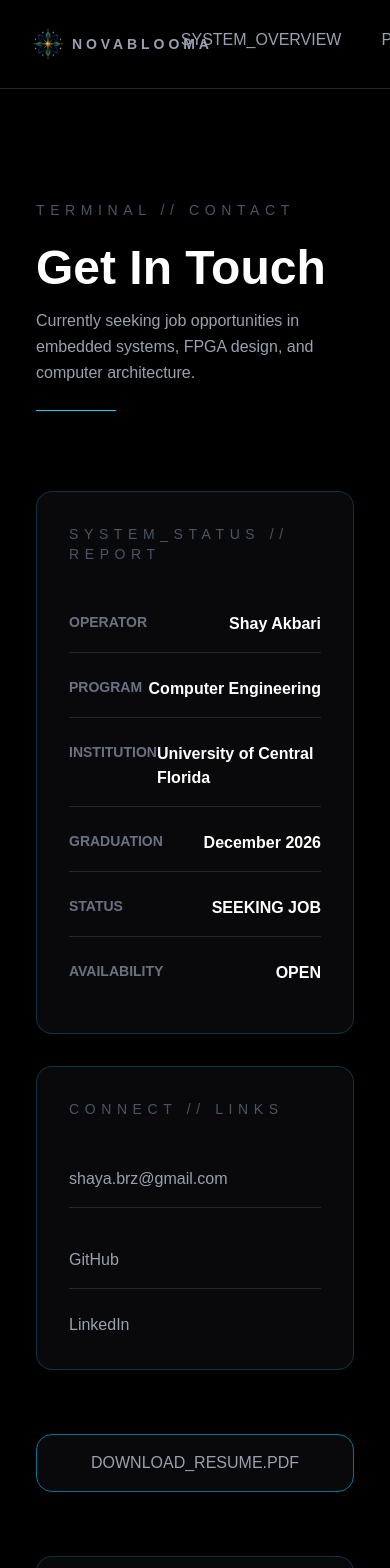
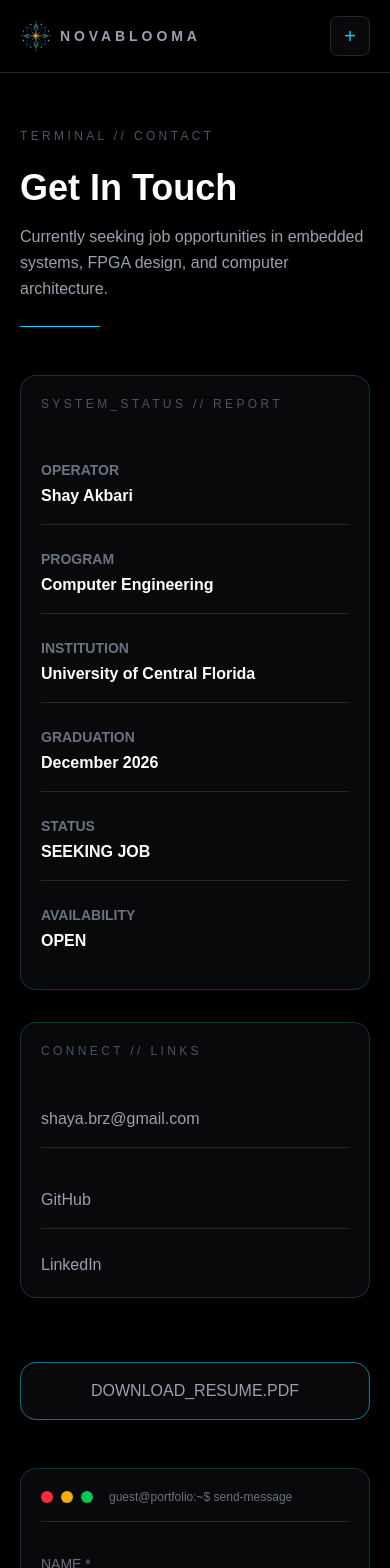
Before and after one commit to ludifers/portfolio, a React (Vite) app: page /contact in a window 390 px wide. Shown: the top 1568 px of the page. Built offline with nearby package versions, Linux system fonts and the light colour scheme.

Commit message:
Polish responsive portfolio

```diff
--- a/index.html
+++ b/index.html
@@ -18,6 +18,11 @@
     />
     <meta property="og:type" content="website" />
     <meta property="og:url" content="https://novablooma.com" />
+    <meta property="og:image" content="https://novablooma.com/og-image.png" />
+    <meta
+      property="og:image:alt"
+      content="Novablooma flower logo and wordmark"
+    />
     <meta
       name="twitter:title"
       content="Shay Akbari | Computer Engineering Portfolio"
@@ -26,7 +31,12 @@
       name="twitter:description"
       content="Embedded systems, game development, interactive design, and AI-assisted software projects by Shay Akbari."
     />
-    <meta name="twitter:card" content="summary" />
+    <meta name="twitter:image" content="https://novablooma.com/og-image.png" />
+    <meta
+      name="twitter:image:alt"
+      content="Novablooma flower logo and wordmark"
+    />
+    <meta name="twitter:card" content="summary_large_image" />
     <title>Shay Akbari | Computer Engineering Portfolio</title>
   </head>
   <body>
--- a/src/App.jsx
+++ b/src/App.jsx
@@ -10,7 +10,7 @@ import Contact from "./components/Contact"
 
 function Homepage() {
   return (
-    <div className="terminal-scrollbar h-screen overflow-y-auto snap-y snap-mandatory scroll-smooth">
+    <div className="terminal-scrollbar h-screen overflow-y-auto snap-y snap-proximity scroll-smooth md:snap-mandatory">
       <Hero />
       <About />
       <Skills />
--- a/src/components/Contact.jsx
+++ b/src/components/Contact.jsx
@@ -36,14 +36,14 @@ function Contact() {
   }
 
   return (
-    <section className="min-h-screen bg-black text-white px-9 py-50">
+    <section className="min-h-screen bg-black text-white px-5 py-32 sm:px-9 sm:py-50">
       <div className="max-w-6xl mx-auto">
         <div>
-          <p className="text-gray-600 tracking-[0.4em] text-sm">
+          <p className="text-gray-600 tracking-[0.28em] text-xs sm:tracking-[0.4em] sm:text-sm">
             TERMINAL // CONTACT
           </p>
 
-          <h1 className="text-5xl font-bold mt-6">Get In Touch</h1>
+          <h1 className="text-4xl font-bold mt-6 sm:text-5xl">Get In Touch</h1>
 
           <p className="text-gray-400 mt-4 max-w-2xl leading-relaxed">
             Currently seeking job opportunities in embedded systems, FPGA
@@ -53,27 +53,27 @@ function Contact() {
           <div className="w-20 h-px bg-cyan-400 mt-6"></div>
         </div>
 
-        <div className="bg-zinc-950 border border-cyan-900/60 rounded-2xl p-8 mt-20">
-          <p className="text-gray-600 tracking-[0.4em] text-sm mb-8">
+        <div className="bg-zinc-950 border border-cyan-900/60 rounded-2xl p-5 mt-12 sm:p-8 sm:mt-20">
+          <p className="text-gray-600 tracking-[0.28em] text-xs sm:tracking-[0.4em] sm:text-sm mb-8">
             SYSTEM_STATUS // REPORT
           </p>
 
           <div className="space-y-2">
-            <div className="flex justify-between border-b border-zinc-800 py-4">
+            <div className="flex flex-col gap-1 border-b border-zinc-800 py-4 sm:flex-row sm:justify-between">
               <span className="text-gray-500 text-sm font-semibold">
                 OPERATOR
               </span>
               <span className="font-semibold">Shay Akbari</span>
             </div>
 
-            <div className="flex justify-between border-b border-zinc-800 py-4">
+            <div className="flex flex-col gap-1 border-b border-zinc-800 py-4 sm:flex-row sm:justify-between">
               <span className="text-gray-500 text-sm font-semibold">
                 PROGRAM
               </span>
               <span className="font-semibold">Computer Engineering</span>
             </div>
 
-            <div className="flex justify-between border-b border-zinc-800 py-4">
+            <div className="flex flex-col gap-1 border-b border-zinc-800 py-4 sm:flex-row sm:justify-between">
               <span className="text-gray-500 text-sm font-semibold">
                 INSTITUTION
               </span>
@@ -82,21 +82,21 @@ function Contact() {
               </span>
             </div>
 
-            <div className="flex justify-between border-b border-zinc-800 py-4">
+            <div className="flex flex-col gap-1 border-b border-zinc-800 py-4 sm:flex-row sm:justify-between">
               <span className="text-gray-500 text-sm font-semibold">
                 GRADUATION
               </span>
               <span className="font-semibold">December 2026</span>
             </div>
 
-            <div className="flex justify-between border-b border-zinc-800 py-4">
+            <div className="flex flex-col gap-1 border-b border-zinc-800 py-4 sm:flex-row sm:justify-between">
               <span className="text-gray-500 text-sm font-semibold">
                 STATUS
               </span>
               <span className="font-semibold">SEEKING JOB</span>
             </div>
 
-            <div className="flex justify-between py-4">
+            <div className="flex flex-col gap-1 py-4 sm:flex-row sm:justify-between">
               <span className="text-gray-500 text-sm font-semibold">
                 AVAILABILITY
               </span>
@@ -105,13 +105,13 @@ function Contact() {
           </div>
         </div>
 
-        <div className="bg-zinc-950 border border-cyan-900/60 rounded-2xl p-8 mt-8">
-          <p className="text-gray-600 tracking-[0.4em] text-sm mb-8">
+        <div className="bg-zinc-950 border border-cyan-900/60 rounded-2xl p-5 mt-8 sm:p-8">
+          <p className="text-gray-600 tracking-[0.28em] text-xs sm:tracking-[0.4em] sm:text-sm mb-8">
             CONNECT // LINKS
           </p>
 
           <div className="space-y-6">
-            <div className="flex justify-between border-b border-zinc-800 py-4">
+            <div className="flex flex-col gap-1 border-b border-zinc-800 py-4 sm:flex-row sm:justify-between">
               <a
                 href="mailto:shaya.brz@gmail.com"
                 className="text-gray-400 hover:text-cyan-500 cursor-pointer"
@@ -120,7 +120,7 @@ function Contact() {
               </a>
             </div>
 
-            <div className="flex justify-between border-b border-zinc-800 py-4">
+            <div className="flex flex-col gap-1 border-b border-zinc-800 py-4 sm:flex-row sm:justify-between">
               <a
                 href="https://github.com/ludifers"
                 target="_blank"
@@ -152,12 +152,12 @@ function Contact() {
           </span>
         </a>
 
-        <div className="bg-zinc-950 border border-cyan-900/60 rounded-2xl p-8 mt-16">
+        <div className="bg-zinc-950 border border-cyan-900/60 rounded-2xl p-5 mt-12 sm:p-8 sm:mt-16">
           <div className="flex items-center gap-2 mb-8 border-b border-zinc-800 pb-4">
             <div className=" w-3 h-3 rounded-full bg-red-500"></div>
             <div className=" w-3 h-3 rounded-full bg-yellow-500"></div>
             <div className=" w-3 h-3 rounded-full bg-green-500"></div>
-            <p className="text-gray-500 text-sm ml-3">
+            <p className="text-gray-500 text-xs ml-2 break-all sm:text-sm sm:ml-3">
               guest@portfolio:~$ send-message
             </p>
           </div>
@@ -228,7 +228,7 @@ function Contact() {
               type="button"
               onClick={handleSubmit}
               disabled={formStatus === "sending"}
-              className="px-6 py-3 bg-cyan-400 text-black rounded-xl font-semibold hover:bg-cyan-300 disabled:cursor-not-allowed disabled:opacity-70 transition"
+              className="w-full px-6 py-3 bg-cyan-400 sm:w-auto text-black rounded-xl font-semibold hover:bg-cyan-300 disabled:cursor-not-allowed disabled:opacity-70 transition"
             >
               {formStatus === "sending" ? "SENDING..." : "SEND_MESSAGE"}
             </button>
--- a/src/components/Navbar.jsx
+++ b/src/components/Navbar.jsx
@@ -21,6 +21,7 @@ function Navbar() {
   const linkRefs = useRef({})
   const [indicator, setIndicator] = useState({ left: 0, width: 0 })
   const [available, setAvailable] = useState(isWorkHours)
+  const [menuOpen, setMenuOpen] = useState(false)
 
   useEffect(() => {
     const activePath = pathname === "/" ? "/" : `/${pathname.split("/")[1]}`
@@ -43,7 +44,8 @@ function Navbar() {
   }, [])
 
   return (
-    <nav className="fixed top-0 left-0 w-full z-50 bg-black border-b border-zinc-800 px-8 py-5 text-white flex justify-between items-center">
+    <nav className="fixed top-0 left-0 w-full z-50 bg-black border-b border-zinc-800 px-5 py-4 text-white md:px-8 md:py-5">
+      <div className="flex items-center justify-between">
       <NavLink
         to="/"
         className="group flex items-center gap-2 font-bold text-gray-400 transition-colors duration-300 hover:text-cyan-400"
@@ -56,7 +58,7 @@ function Navbar() {
         <span className="tracking-[0.28em] text-sm">NOVABLOOMA</span>
       </NavLink>
 
-      <div className="flex gap-10 relative">
+      <div className="relative hidden gap-10 md:flex">
         {navItems.map((item) => (
           <NavLink
             key={item.path}
@@ -82,7 +84,7 @@ function Navbar() {
         />
       </div>
 
-      <div className="text-gray-500">
+      <div className="hidden text-gray-500 md:block">
         <span
           className={`inline-block h-2 w-2 rounded-full align-middle ${
             available ? "bg-green-500" : "bg-red-500"
@@ -90,6 +92,50 @@ function Navbar() {
         ></span>{" "}
         ONLINE
       </div>
+
+      <button
+        type="button"
+        aria-label="Toggle navigation menu"
+        aria-expanded={menuOpen}
+        onClick={() => setMenuOpen((open) => !open)}
+        className="grid h-10 w-10 place-items-center rounded-lg border border-zinc-800 bg-zinc-950 text-cyan-400 transition hover:border-cyan-700 md:hidden"
+      >
+        <span className="text-xl leading-none">{menuOpen ? "x" : "+"}</span>
+      </button>
+      </div>
+
+      {menuOpen && (
+        <div className="mt-4 border-t border-zinc-800 pt-4 md:hidden">
+          <div className="grid gap-2">
+            {navItems.map((item) => (
+              <NavLink
+                key={item.path}
+                to={item.path}
+                end={item.path === "/"}
+                onClick={() => setMenuOpen(false)}
+                className={({ isActive }) =>
+                  `rounded-lg border px-4 py-3 text-sm font-semibold tracking-[0.18em] transition ${
+                    isActive
+                      ? "border-cyan-800 bg-cyan-950/40 text-cyan-300"
+                      : "border-zinc-800 bg-zinc-950 text-gray-400"
+                  }`
+                }
+              >
+                {item.label}
+              </NavLink>
+            ))}
+          </div>
+
+          <div className="mt-4 text-sm text-gray-500">
+            <span
+              className={`inline-block h-2 w-2 rounded-full align-middle ${
+                available ? "bg-green-500" : "bg-red-500"
+              }`}
+            ></span>{" "}
+            ONLINE
+          </div>
+        </div>
+      )}
     </nav>
   )
 }
--- a/src/components/Skills.jsx
+++ b/src/components/Skills.jsx
@@ -28,13 +28,13 @@ const skillGroups = [
 
 function Skills() {
   return (
-    <section className="min-h-screen snap-start bg-black text-white px-8 pt-28 pb-16 flex items-center">
+    <section className="min-h-screen snap-start bg-black text-white px-5 pt-28 pb-12 flex items-center sm:px-8 sm:pb-16">
       <div className="w-full max-w-6xl mx-auto">
-        <p className="text-gray-600 tracking-[0.4em] text-sm">
+        <p className="text-gray-600 tracking-[0.28em] text-xs sm:tracking-[0.4em] sm:text-sm">
           SYSTEM_CAPABILITIES
         </p>
 
-        <h2 className="text-4xl font-bold mt-4">Skills</h2>
+        <h2 className="text-3xl font-bold mt-4 sm:text-4xl">Skills</h2>
 
         <div className="w-20 h-px bg-cyan-400 mt-6"></div>
 
@@ -43,7 +43,7 @@ function Skills() {
           workflows.
         </p>
 
-        <div className="grid md:grid-cols-2 xl:grid-cols-5 gap-4 mt-10">
+        <div className="grid gap-4 mt-8 sm:mt-10 md:grid-cols-2 xl:grid-cols-5">
           {skillGroups.map((group) => (
             <div
               key={group.title}
--- a/src/main.jsx
+++ b/src/main.jsx
@@ -1,4 +1,3 @@
-import React from 'react'
 import ReactDOM from 'react-dom/client'
 import App from './App'
 import './index.css'
```
Also changed, not shown: src/components/About.jsx (+4 -4 lines), src/components/Certificates.jsx (+4 -4 lines), src/components/Hero.jsx (+16 -10 lines), src/components/Projects.jsx (+18 -19 lines), public/og-image.png (added).
